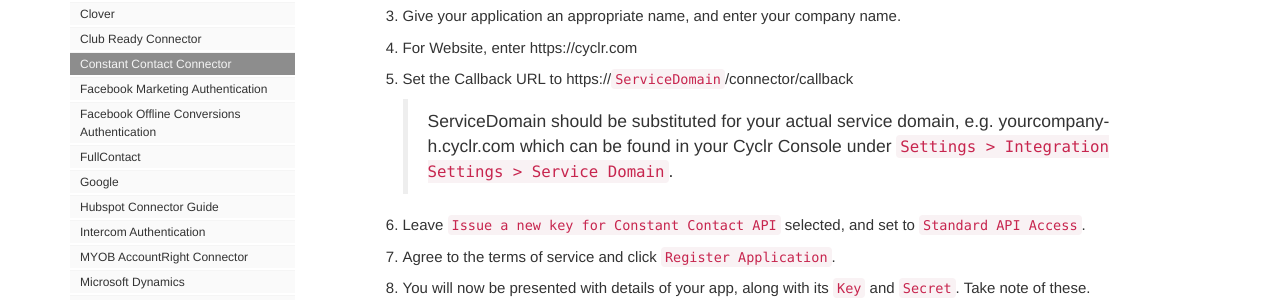
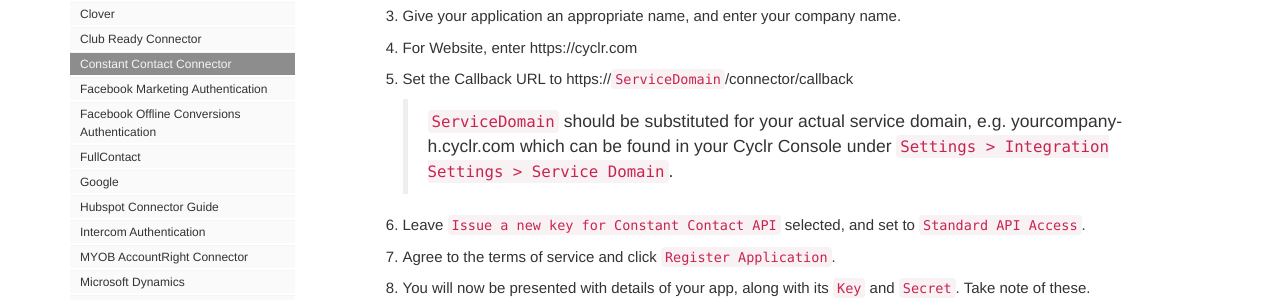
Before and after one commit to sneakysneak/docs, a Jekyll site: the page built from pages/connector-authentication/constant-contact.md, in a window 1280 px wide and 1150 px high. Shown: the part 493-793 px from the top of the window. Built offline with Jekyll 4.4.1, drawn with Linux system fonts in a browser that asks for light colours; comment, search, counter and statistics services are not loaded.

```diff
--- a/pages/connector-authentication/constant-contact.md
+++ b/pages/connector-authentication/constant-contact.md
@@ -18,7 +18,7 @@ To use the Constant Contact connector, you will first need to setup an applicati
 4. For Website, enter https://cyclr.com
 5. Set the Callback URL to htt<span></span>ps://`ServiceDomain`/connector/callback
 
-    > ServiceDomain should be substituted for your actual service domain, e.g. yourcompany-h.cyclr.com which can be found in your Cyclr Console under `Settings > Integration Settings > Service Domain`.
+    > `ServiceDomain` should be substituted for your actual service domain, e.g. yourcompany-h.cyclr.com which can be found in your Cyclr Console under `Settings > Integration Settings > Service Domain`.
 6. Leave `Issue a new key for Constant Contact API` selected, and set to `Standard API Access`.
 7. Agree to the terms of service and click `Register Application`.
 8. You will now be presented with details of your app, along with its `Key` and `Secret`.  Take note of these.
```
